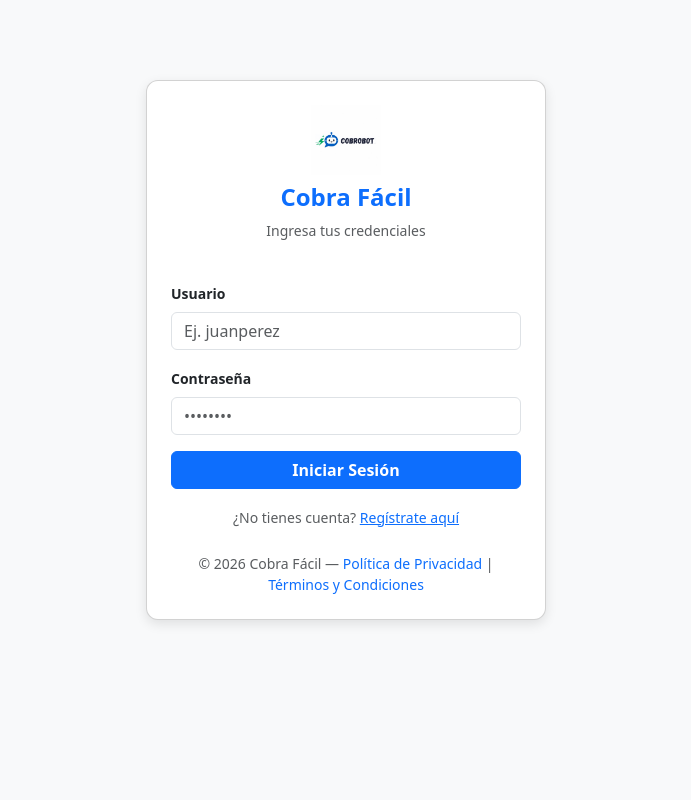
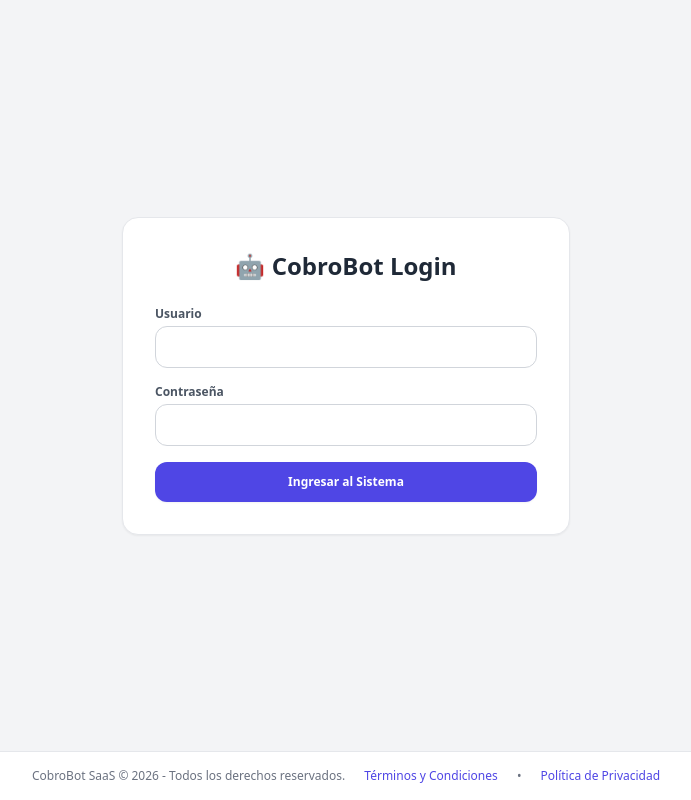
Before and after one commit to meyercamargo675-blip/cobra-facil, a FastAPI app: page /login in a window 1280 px wide. Shown: the whole page, without its empty margins (294-985 px from the left). Run offline with FastAPI, Linux system fonts and the light colour scheme; some libraries are stand-ins or nearby versions.

Commit message:
Integrar script AdSense y footer legal

```diff
--- a/templates/login.html
+++ b/templates/login.html
@@ -3,64 +3,45 @@
 <head>
     <meta charset="UTF-8">
     <meta name="viewport" content="width=device-width, initial-scale=1.0">
-    <title>Iniciar Sesión - Cobra Fácil</title>
-    <link rel="stylesheet" href="https://cdn.jsdelivr.net/npm/bootstrap@5.3.0/dist/css/bootstrap.min.css">
-    <style>
-        body {
-            background-color: #f8f9fa;
-        }
-        .login-card {
-            max-width: 400px;
-            margin: 80px auto;
-            border-radius: 12px;
-            box-shadow: 0 4px 12px rgba(0,0,0,0.1);
-        }
-    </style>
+    <title>CobroBot - Iniciar Sesión</title>
+
+    <!-- Código de AdSense requerido para la verificación -->
+    <script async src="https://pagead2.googlesyndication.com/pagead/js/adsbygoogle.js?client=ca-pub-1187486544491239"
+         crossorigin="anonymous"></script>
+
+    <script src="https://cdn.tailwindcss.com"></script>
 </head>
-<body>
+<body class="bg-gray-100 min-h-screen flex flex-col justify-between font-sans">
 
-<div class="container">
-    <div class="card login-card p-4 bg-white">
-        <div class="text-center mb-4">
-            <img src="/static/logo.png" alt="Logo" class="img-fluid mb-2" style="max-height: 70px;" onerror="this.style.display='none'">
-            <h4 class="fw-bold text-primary">Cobra Fácil</h4>
-            <p class="text-muted small">Ingresa tus credenciales</p>
+    <!-- Contenido del Login (Tu formulario actual) -->
+    <div class="flex-grow flex items-center justify-center p-4">
+        <div class="bg-white p-8 rounded-2xl shadow-sm border border-gray-200 w-full max-w-md">
+            <h1 class="text-2xl font-bold text-gray-800 mb-6 text-center">🤖 CobroBot Login</h1>
+
+            <!-- Aquí va tu formulario de inicio de sesión -->
+            <form action="/login" method="POST" class="space-y-4">
+                <div>
+                    <label class="block text-xs font-semibold text-gray-600 mb-1">Usuario</label>
+                    <input type="text" name="usuario" required class="w-full border border-gray-300 rounded-xl p-3 text-xs focus:ring-2 focus:ring-indigo-500 focus:outline-none">
+                </div>
+                <div>
+                    <label class="block text-xs font-semibold text-gray-600 mb-1">Contraseña</label>
+                    <input type="password" name="password" required class="w-full border border-gray-300 rounded-xl p-3 text-xs focus:ring-2 focus:ring-indigo-500 focus:outline-none">
+                </div>
+                <button type="submit" class="w-full bg-indigo-600 hover:bg-indigo-700 text-white font-bold py-3 rounded-xl text-xs transition shadow-sm">
+                    Ingresar al Sistema
+                </button>
+            </form>
         </div>
+    </div>
 
-        {% if error %}
-        <div class="alert alert-danger p-2 small text-center" role="alert">
-            {{ error }}
-        </div>
-        {% endif %}
-
-        <form action="/login" method="POST">
-            <div class="mb-3">
-                <label for="usuario" class="form-label small fw-bold">Usuario</label>
-                <input type="text" class="form-control" id="usuario" name="usuario" placeholder="Ej. juanperez" required>
-            </div>
-
-            <div class="mb-3">
-                <label for="password" class="form-label small fw-bold">Contraseña</label>
-                <input type="password" class="form-control" id="password" name="password" placeholder="••••••••" required>
-            </div>
-
-            <button type="submit" class="btn btn-primary w-100 fw-bold">Iniciar Sesión</button>
-        </form>
-
-        <div class="text-center mt-3">
-            <small class="text-muted">¿No tienes cuenta? <a href="/registro">Regístrate aquí</a></small>
-        </div>
-
-        <!-- PIE DE PÁGINA CON POLÍTICAS -->
-        <footer class="text-center mt-4 text-muted small">
-            <p class="mb-0">
-                © 2026 Cobra Fácil —
-                <a href="/privacidad" target="_blank" class="text-decoration-none">Política de Privacidad</a> |
-                <a href="/terminos" target="_blank" class="text-decoration-none">Términos y Condiciones</a>
-            </p>
-        </footer>
-    </div>
-</div>
+    <!-- Footer obligatorio con enlaces legales públicos -->
+    <footer class="bg-white border-t border-gray-200 py-4 text-center text-xs text-gray-500 font-medium space-x-4">
+        <span>CobroBot SaaS &copy; 2026 - Todos los derechos reservados.</span>
+        <a href="/terminos" target="_blank" class="text-indigo-600 hover:underline">Términos y Condiciones</a>
+        <span>•</span>
+        <a href="/privacidad" target="_blank" class="text-indigo-600 hover:underline">Política de Privacidad</a>
+    </footer>
 
 </body>
 </html>
```
